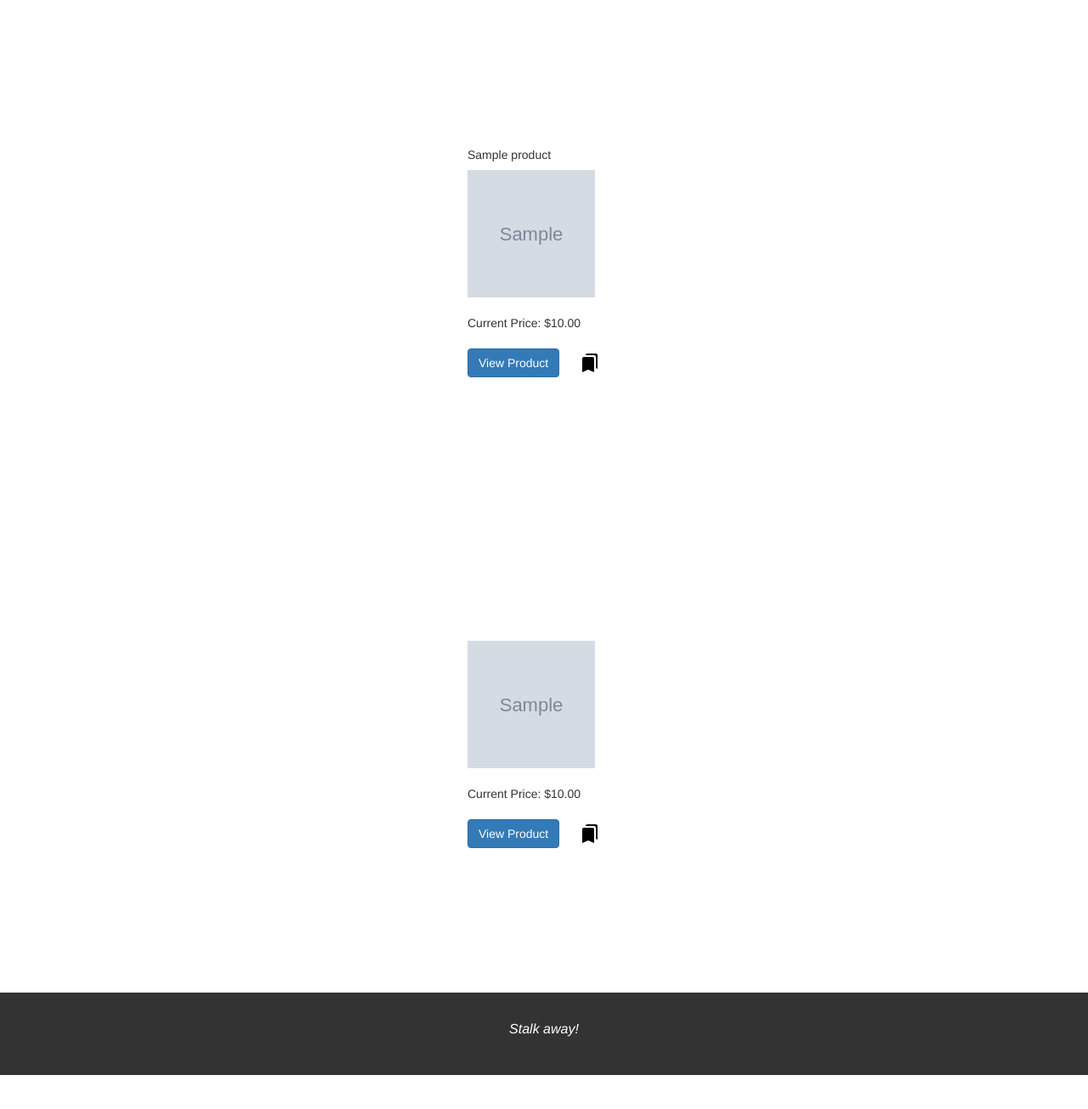
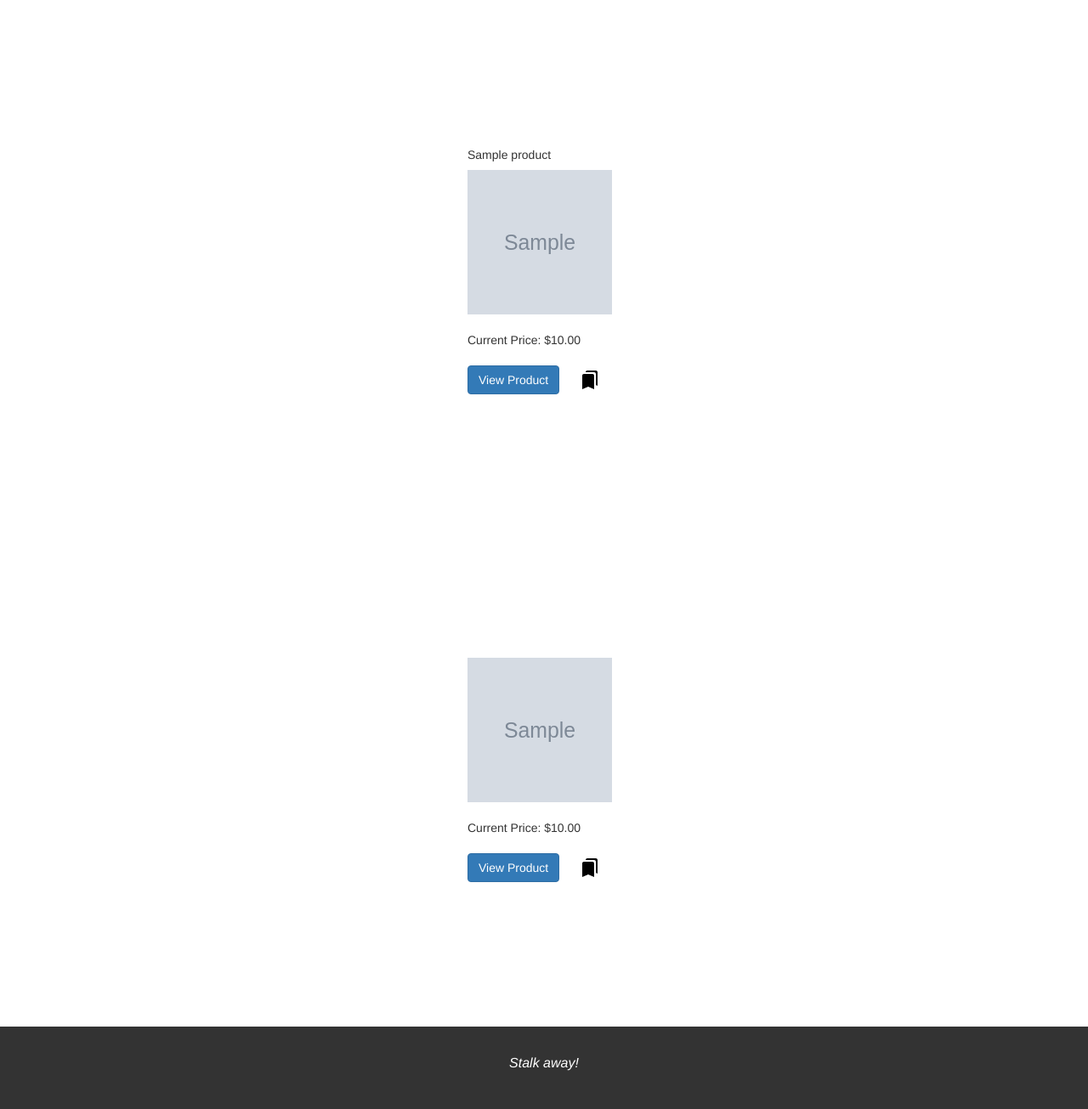
Before and after one commit to JDev165/PriceStalker, a Django app: page / in a window 1280 px wide. Shown: the part 264-1569 px from the top of the page at 85% size. Before the commit the page ends 1529 px from the top, so only its background shows below. Run offline with Django 3.2, Linux system fonts and the light colour scheme; tables that the repository leaves empty hold one stand-in row (Sample ...); some libraries are stand-ins or nearby versions.

Commit message:
Fixed image widths

```diff
--- a/priceStalker/static/main.css
+++ b/priceStalker/static/main.css
@@ -11,6 +11,10 @@ body{
     font-family: 'Helvetica', Arial, sans-serif;
     margin: 0;
     background: #FFFFFA;
+}
+
+img {
+    cursor: pointer;
 }
 
 /*--------------------------------------------------------------
@@ -138,8 +142,8 @@ Bootstrap CSS Overwrites
 --------------------------------------------------------------*/
 
 .card-img-top {
-    width: 150px !important;
-    height: 150px; !important;
+    width: 170px !important;
+    height: 170px !important;
     object-fit: cover !important;
 }
 
```
